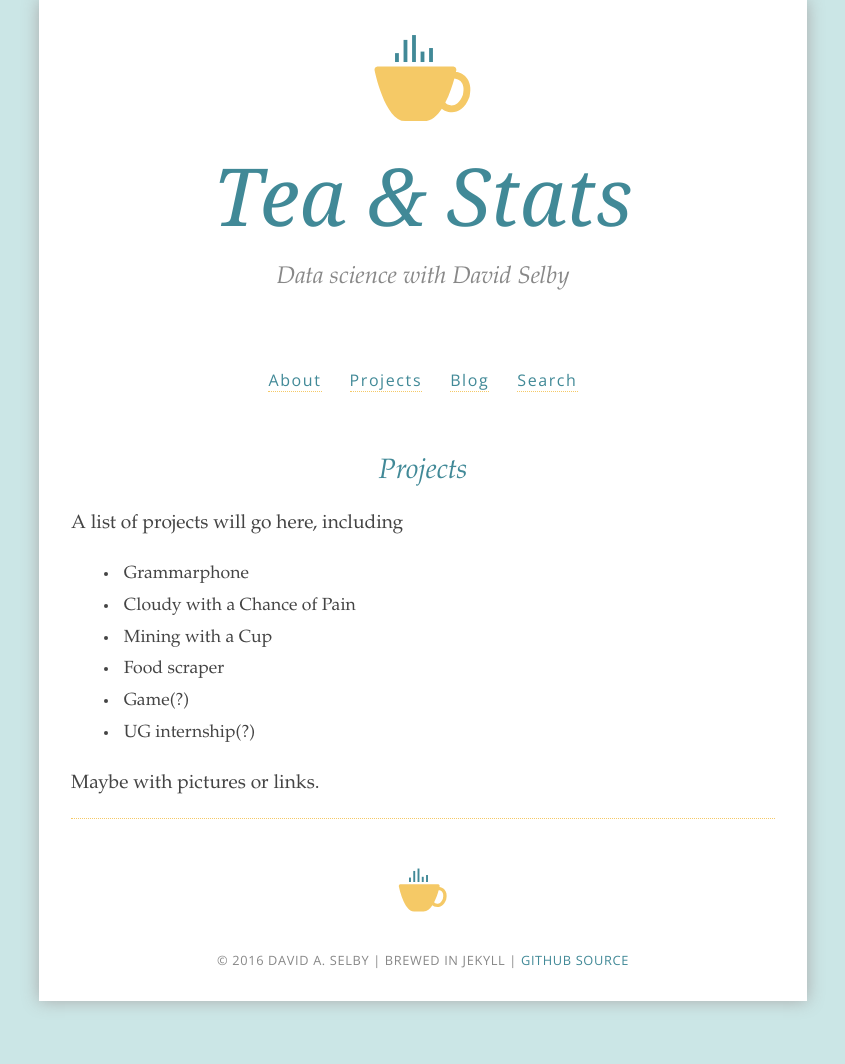
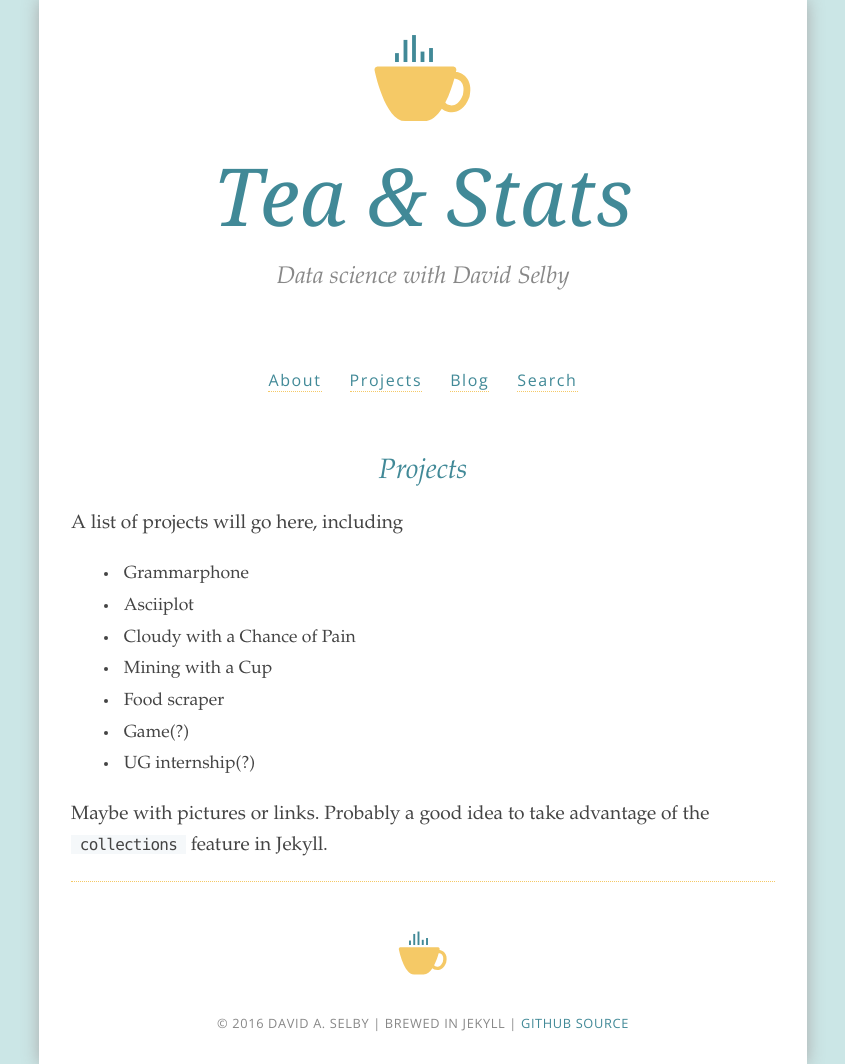
Before and after one commit to Selbosh/old-jekyll, a Jekyll site: the page built from projects.md, in a window 1280 px wide. Shown: the whole page, without its empty margins (217-1062 px from the left). Built offline with Jekyll 4.4.1, drawn with Linux system fonts in a browser that asks for light colours; some web fonts are replaced.

Commit message:
Add to proposed project list

```diff
--- a/projects.md
+++ b/projects.md
@@ -7,10 +7,11 @@ permalink: /projects/
 A list of projects will go here, including
 
 * Grammarphone
+* Asciiplot
 * Cloudy with a Chance of Pain
 * Mining with a Cup
 * Food scraper
 * Game(?)
 * UG internship(?)
 
-Maybe with pictures or links.
+Maybe with pictures or links. Probably a good idea to take advantage of the `collections` feature in Jekyll.
```
